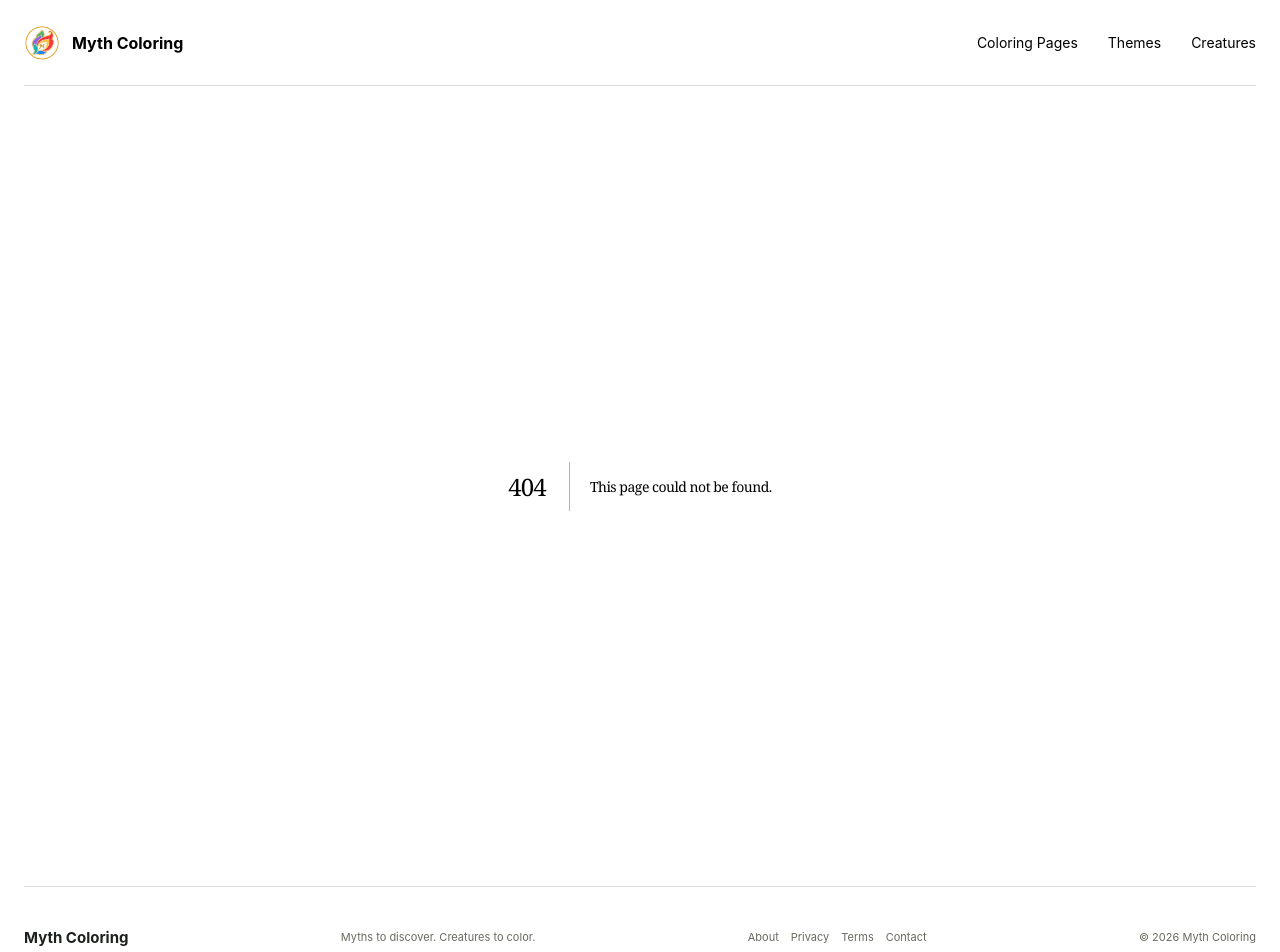
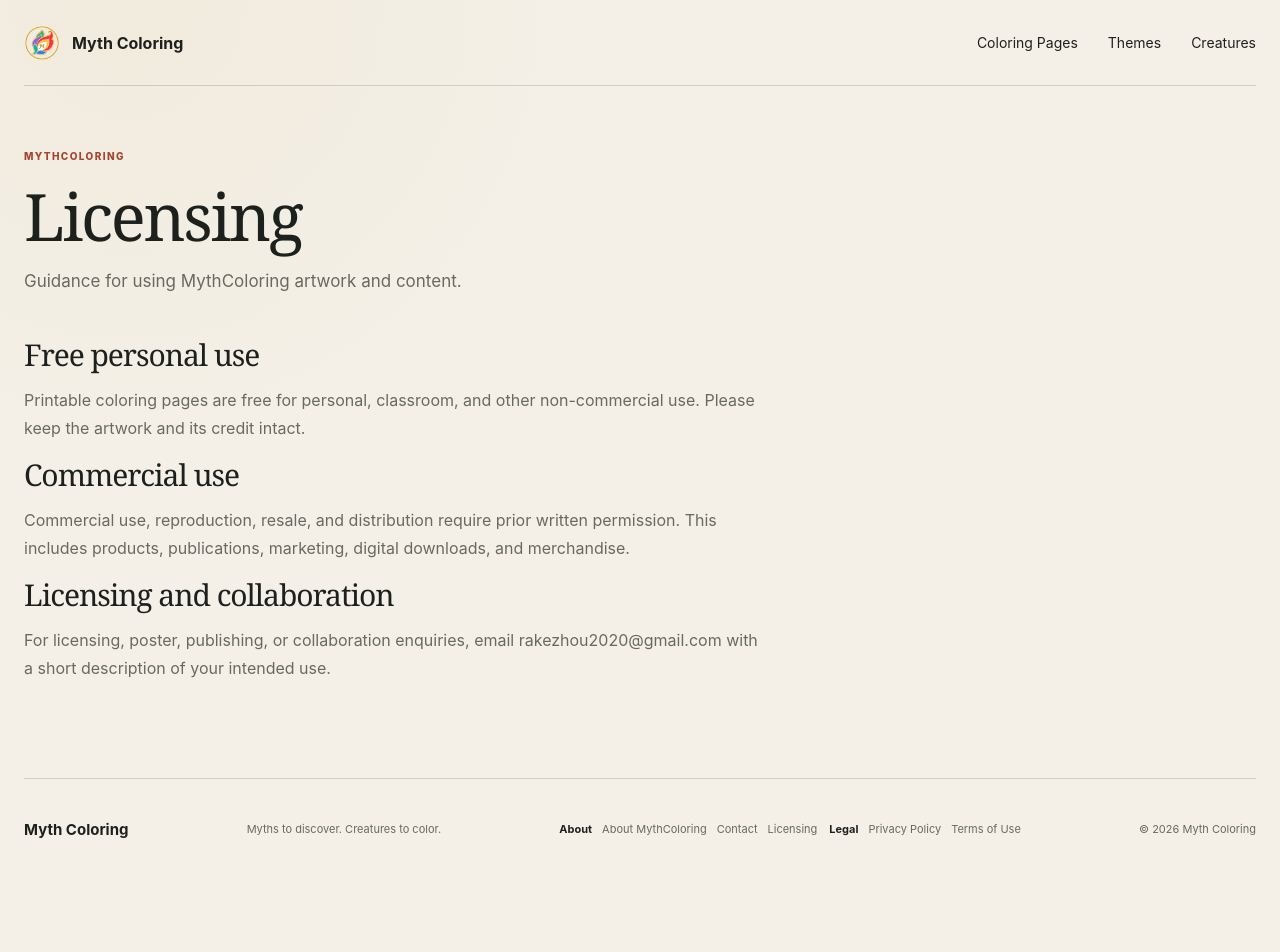
Before and after one commit to rakezhou2020/mythcoloring, a Next.js app: page /licensing in a window 1280 px wide. Before the commit this address had no page. Shown: the top 952 px of the page. After the commit the page ends 879 px from the top, so only its background shows below. Built offline with nearby package versions, Linux system fonts and the light colour scheme.

Commit message:
Add licensing page and legal footer links

```diff
--- a/app/globals.css
+++ b/app/globals.css
@@ -451,6 +451,15 @@ p {
   display: flex;
   flex-wrap: wrap;
   gap: 12px;
+}
+.footer-links > div {
+  display: flex;
+  align-items: center;
+  gap: 10px;
+}
+.footer-links span {
+  color: var(--ink);
+  font-weight: 700;
 }
 .footer-links a:hover {
   color: var(--rust);
--- a/app/layout.tsx
+++ b/app/layout.tsx
@@ -69,10 +69,17 @@ gtag('config', 'G-SXX19XB9FJ');`}
           </Link>
           <p>Myths to discover. Creatures to color.</p>
           <nav className="footer-links" aria-label="Footer navigation">
-            <Link href="/about/">About</Link>
-            <Link href="/privacy-policy/">Privacy</Link>
-            <Link href="/terms/">Terms</Link>
-            <Link href="/contact/">Contact</Link>
+            <div>
+              <span>About</span>
+              <Link href="/about/">About MythColoring</Link>
+              <Link href="/contact/">Contact</Link>
+              <Link href="/licensing/">Licensing</Link>
+            </div>
+            <div>
+              <span>Legal</span>
+              <Link href="/privacy-policy/">Privacy Policy</Link>
+              <Link href="/terms/">Terms of Use</Link>
+            </div>
           </nav>
           <span>© 2026 Myth Coloring</span>
         </footer>
--- /dev/null
+++ b/app/licensing/page.tsx
@@ -0,0 +1,38 @@
+import { pageMetadata } from "../../lib/seo";
+
+export const metadata = pageMetadata(
+  "Licensing",
+  "Learn about personal use, commercial licensing, and artwork enquiries for MythColoring.",
+  "/licensing/",
+);
+
+export default function Page() {
+  return (
+    <div className="wrap page-content">
+      <header className="page-heading">
+        <p className="eyebrow">MythColoring</p>
+        <h1>Licensing</h1>
+        <p>Guidance for using MythColoring artwork and content.</p>
+      </header>
+      <div className="prose">
+        <h2>Free personal use</h2>
+        <p>
+          Printable coloring pages are free for personal, classroom, and other
+          non-commercial use. Please keep the artwork and its credit intact.
+        </p>
+        <h2>Commercial use</h2>
+        <p>
+          Commercial use, reproduction, resale, and distribution require prior
+          written permission. This includes products, publications, marketing,
+          digital downloads, and merchandise.
+        </p>
+        <h2>Licensing and collaboration</h2>
+        <p>
+          For licensing, poster, publishing, or collaboration enquiries, email{" "}
+          <a href="mailto:rakezhou2020@gmail.com">rakezhou2020@gmail.com</a> with
+          a short description of your intended use.
+        </p>
+      </div>
+    </div>
+  );
+}
--- a/app/sitemap.ts
+++ b/app/sitemap.ts
@@ -11,6 +11,7 @@ export default function sitemap(): MetadataRoute.Sitemap {
     "/themes/",
     "/creatures/",
     "/about/",
+    "/licensing/",
     "/privacy-policy/",
     "/terms/",
     "/contact/",
```
Also changed, not shown: app/contact/page.tsx (+4 -4 lines).
